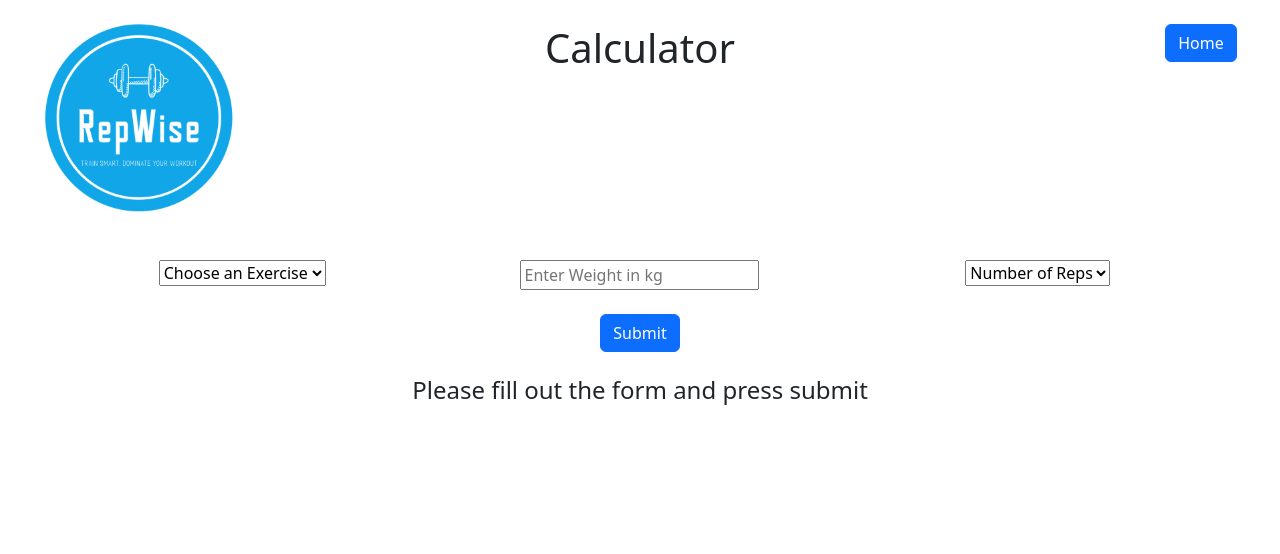
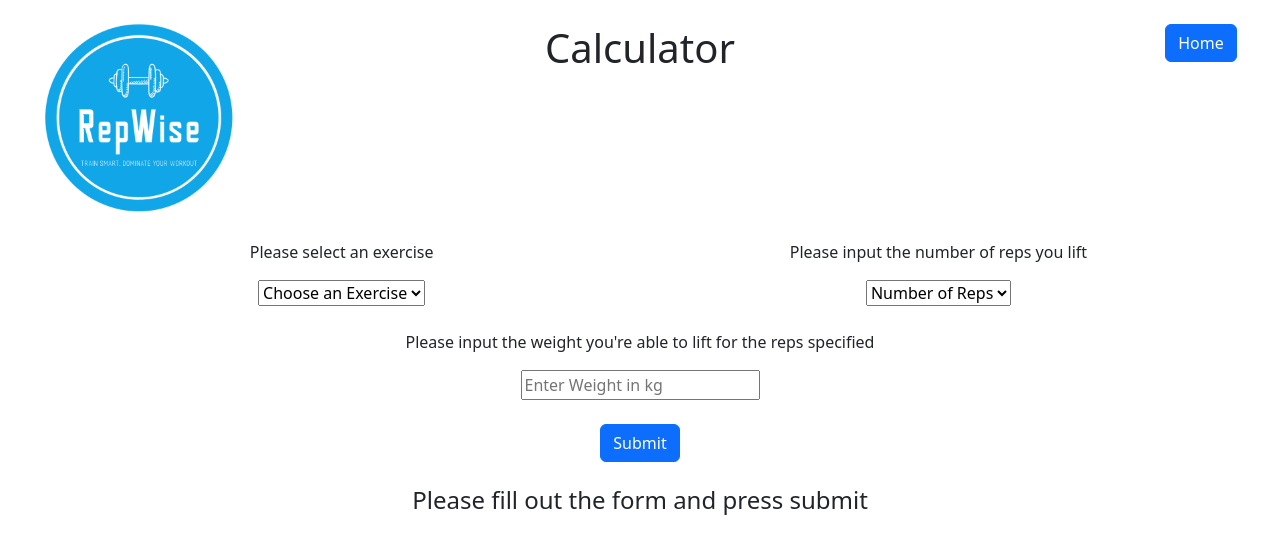
Before and after one commit to Theojeddy/Weightlifting-rep-calculator, a React (Create React App) app: page /Calculator in a window 1280 px wide. Shown: the top 554 px of the page. Built offline with nearby package versions, Linux system fonts and the light colour scheme.

Commit message:
ui updated based on user feedback

```diff
--- a/src/Components/Dropdowns/Dropdown.js
+++ b/src/Components/Dropdowns/Dropdown.js
@@ -67,10 +67,11 @@ export default function Dropdowns({ completedForm, setCompletedForm }) {
 
   return (
     <div className="container-fluid">
-      <div className="row mt-4">
+      <div className="row mt-1">
         {/* dropdown for exercise */}
         <div className="col mt-4 text-center">
           <div className="exercise">
+            <p>Please select an exercise</p>
             <select value={selectedExercises} onChange={handleExerciseChange}>
               <option value="">Choose an Exercise</option>
               {Exercises.map((exercise, index) => (
@@ -81,20 +82,10 @@ export default function Dropdowns({ completedForm, setCompletedForm }) {
             </select>
           </div>
         </div>
-        {/* input field for weight */}
-        <div className="col mt-4 text-center">
-          <div className="Weight">
-            <input
-              type="number"
-              value={weight}
-              onChange={handleWeightChange}
-              placeholder="Enter Weight in kg"
-            />
-          </div>
-        </div>
         {/* dropdwon for the number of reps  */}
         <div className="col mt-4 text-center">
           <div className="Reps">
+          <p>Please input the number of reps you lift</p>
             <select value={selectedReps} onChange={handleRepsChange}>
               <option value="">Number of Reps</option>
               {Reps.map((rep, index) => (
@@ -104,6 +95,18 @@ export default function Dropdowns({ completedForm, setCompletedForm }) {
               ))}
             </select>
           </div>
+        </div>
+      </div>
+      {/* input field for weight */}
+      <div className="col mt-4 text-center">
+        <div className="Weight">
+          <p>Please input the weight you're able to lift for the reps specified</p>
+          <input
+            type="number"
+            value={weight}
+            onChange={handleWeightChange}
+            placeholder="Enter Weight in kg"
+          />
         </div>
       </div>
 
```
